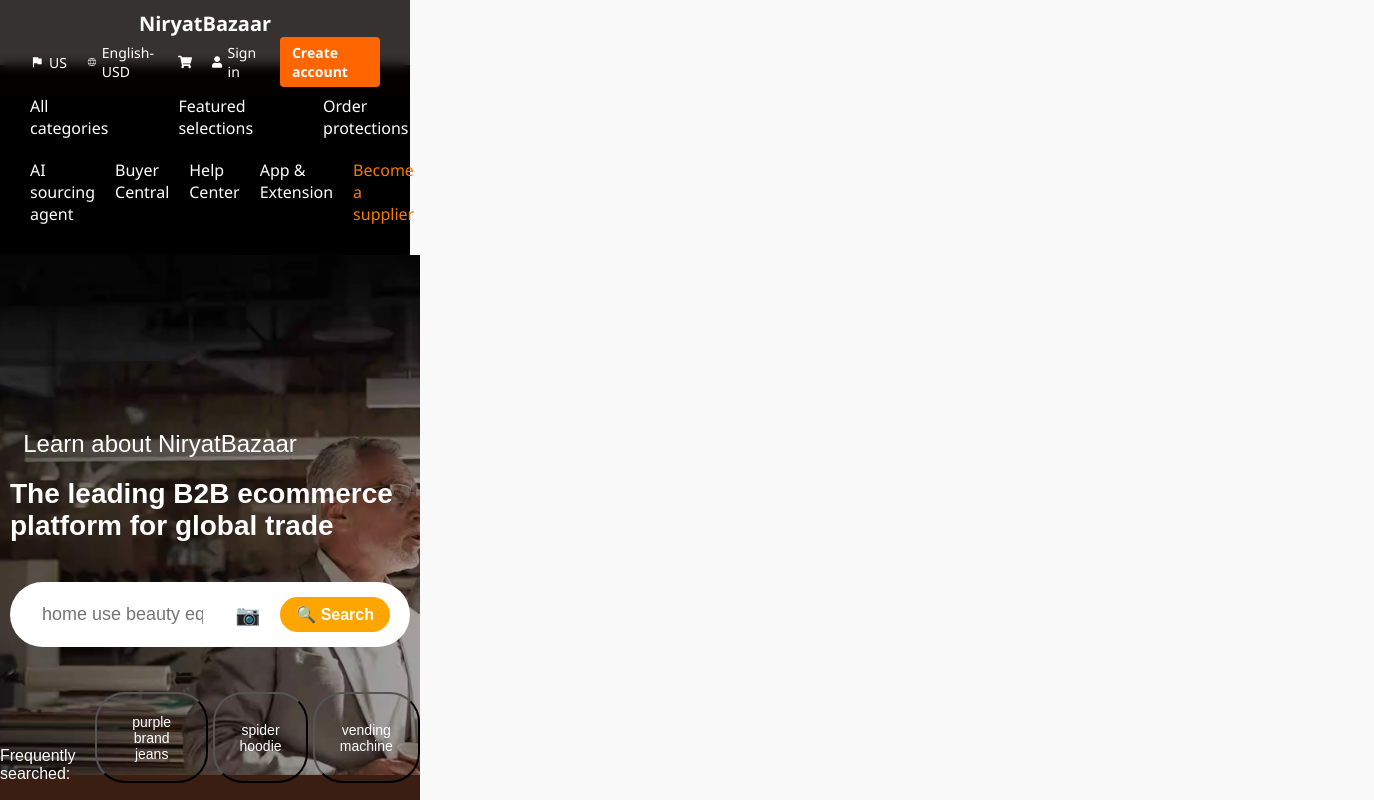
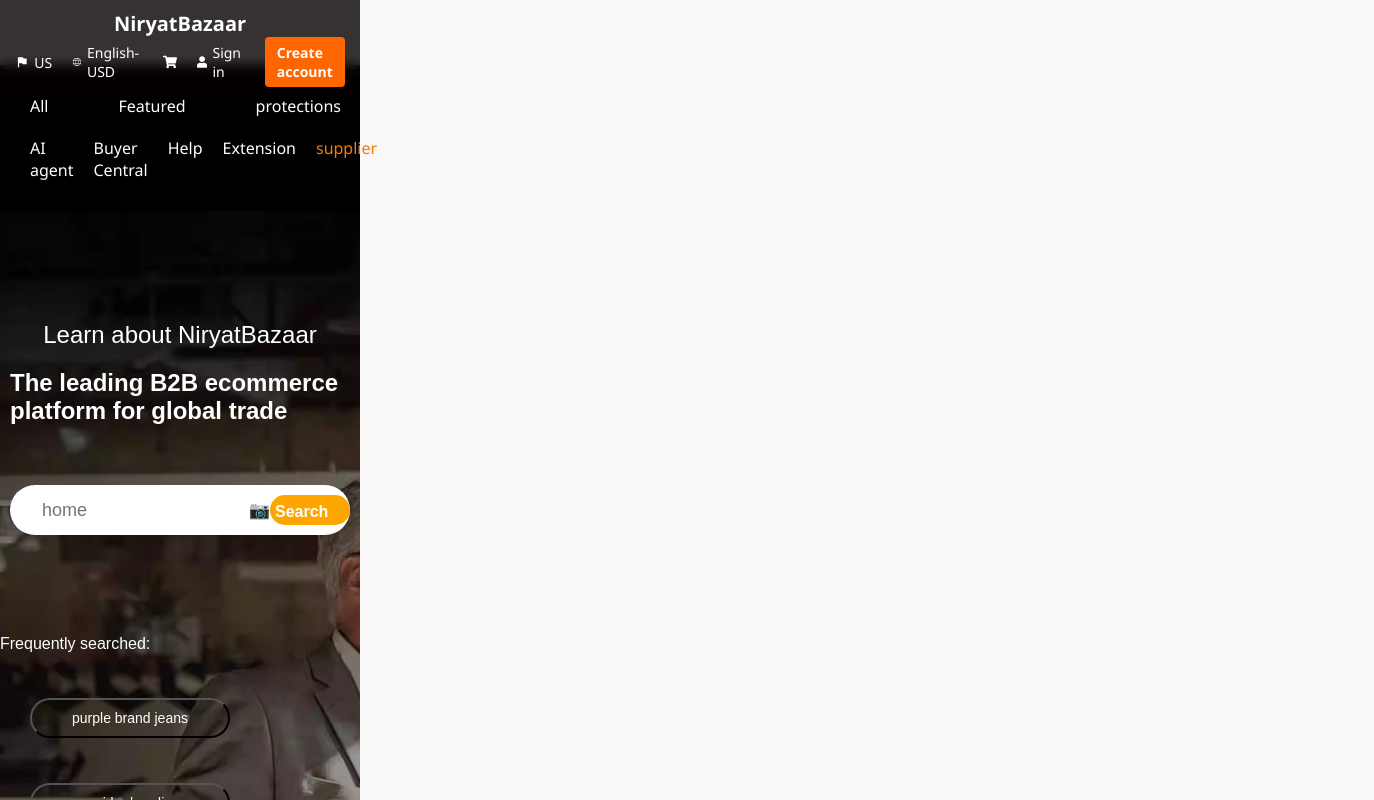
Before and after one commit to medhashree05/niryatbazaar, a React (Create React App) app in the folder frontend/: page /#/ in a window 1280 px wide. Shown: the top 800 px of the page, 1374 px wide, since content can reach past the window. Built offline with nearby package versions, Linux system fonts and the light colour scheme.

Commit message:
changes made

```diff
--- a/frontend/src/Pages/Home.css
+++ b/frontend/src/Pages/Home.css
@@ -1,39 +1,42 @@
 .block_1 {
     color: white;
-    min-height: 70vh;
+    min-height: 100vh;
     padding-top: 150px;
     font-family: Arial, sans-serif;
     margin-left: 0px;
     background-position: center;
     background-size: cover;
-   width: 420px;
+   width: 360px;
 }
 .main_1 p{
   text-align: center;
   font-size: 24px;
   padding: 10px;
-  margin-left: -100px;
+  margin-left: 0px;
+  margin-top: -50px;
 
 }
 
 .main_1 h1 {
-  font-size: 28px;
+  font-size: 24px;
   margin-top: 10px;
   font-weight: bold;
   margin-left: 10px;
 }
 
 .search {
-  margin: 40px auto 0 auto;
+  margin: 60px auto 0 auto;
   background-color: white;
   border-radius: 40px;
   display: flex;
   align-items: center;
   justify-content: space-between;
-  width: 400px;
-  padding: 0px 20px;
-  gap: 20px;
+  width: 340px;
+  padding: 0px 0px;
+  gap: 0px;
   color: black;
+  height: 50px;
+
 
 }
 
@@ -43,26 +46,31 @@
   flex: 1;
   font-size: 18px;
   color: grey;
+  width: 120px;
+  margin-left: 20px;
 }
 
 .cam {
-  font-size: 20px;
+  font-size: 17px;
   cursor: pointer;
 }
 
 .search_logo {
   background-color: orange;
   color: white;
-  padding: 8px 16px;
+  padding: 8px 5px;
   border-radius: 20px;
   font-weight: bold;
   cursor: pointer;
+  width: 80px;
+  height: 30px;
 }
 
 .frequent {
   display: flex;
+  flex-direction: column;
   justify-content: center;
-  gap: 5px;
+  gap: 100px;
   margin-top: 100px;
 }
 
@@ -73,8 +81,10 @@
   padding: 10px 20px;
   border-radius: 30px;
   font-size: 14px;
+  margin-left: 30px;
   border: 2px outset black;
   cursor: pointer;
+  width: 200px;
 }
 
 .one:hover ,.two:hover,.three:hover{
@@ -91,7 +101,7 @@
   display: flex;
   flex-direction: column;
   justify-content: center;
-  width: 420px;
+  width: 360px;
 }
 
 .view:hover{
@@ -150,7 +160,7 @@
   padding: 60px 20px;
   background: white;
   color: black;
-  width: 420px;
+  width: 360px;
 }
 
 .top-section {
@@ -217,13 +227,13 @@
   margin-bottom: 8px;
 }
 .block_4 {
-  padding: 50px 100px;
+  padding: 50px 20px;
   background: #f6f6f6;
-  width: 420px;
+  width: 360px;
 }
 
 .block_4 h2 {
-  font-size: 28px;
+  font-size: 24px;
   font-weight: 600;
   margin-bottom: 30px;
   display: flex;
@@ -245,14 +255,16 @@
   padding: 20px;
   flex: 1;
   max-width: 500px;
-  height: 700px;
+  width: 300px;
+  height: 800px;
+  margin-left: 0px;
   box-shadow: 0 4px 12px rgba(0,0,0,0.05);
 }
 
 .column h3 {
   display: flex;
   justify-content: space-between;
-  font-size: 18px;
+  font-size: 13px;
   margin-bottom: 15px;
   font-weight: bold;
 }
@@ -264,7 +276,7 @@
 
 .top-ranking-carousel .carousel-container {
   position: relative;
-  height: 600px;
+  height: 200px;
   overflow: hidden;
   border-radius: 12px;
   border: 1px solid #ccc;
@@ -324,10 +336,11 @@
   border-radius: 16px;
   box-shadow: 0 2px 8px rgba(0,0,0,0.05);
   margin-bottom: 10px;
+  height: 100px;
 }
 
 .deal-image {
-  width: 80px;
+  width: 100px;
   height: auto;
   margin-right: 16px;
 }
@@ -351,16 +364,17 @@
 }
 
 .deal-image-full {
-  width: 100%;
-  border-radius: 8px;
+    width: 100%;
+    border-radius: 8px;
+    height: fit-content;
 }
 
 
 .block_5 {
   padding: 60px 20px;
   background: white;
-  margin-top: 250px;
-   width: 420px;
+  margin-top: 0px;
+   width: 360px;
 }
 
 .block_5 h2 {
@@ -376,7 +390,7 @@
   gap: 20px;
   justify-content: center;
   flex-wrap: wrap;
-  margin-left: 70px;
+  margin-left: 40px;
 
 }
 .ranking-number{
@@ -435,7 +449,7 @@
   color: white;
   padding: 60px 20px;
   overflow: hidden;
-   width: 420px;
+   width: 360px;
 }
 
 .block_6::before {
@@ -514,7 +528,7 @@
   padding: 60px 40px;
   align-items: flex-start;
   flex-wrap: wrap;
-   width: 420px;
+   width: 360px;
 }
 
 .left-section {
@@ -574,7 +588,7 @@
 }
 
 .main-image {
-  width: 600px;
+  max-width: 300px;
   margin-bottom: 20px;
   object-fit: contain;
 }
@@ -631,7 +645,7 @@
   background-color: #f9f5f2;
   padding: 60px 30px;
   text-align: center;
-   width: 420px;
+   width: 360px;
 }
 
 .block_8 h2 {
@@ -708,7 +722,7 @@
   padding: 60px 30px;
   text-align: center;
   background: #fff;
-   width: 420px;
+   width: 360px;
 }
 
 .block_9 h2 {
@@ -725,35 +739,39 @@
 
 .cards {
   display: flex;
+  flex-direction: column;
   gap: 20px;
-  margin-left: 40px;
+  margin-left: 15px;
 
 }
+.cards-1{
+  width: 280px;
+}
 
-.card {
+.card-9 {
   border-radius: 16px;
   overflow: hidden;
   text-align: left;
   background: #fff5ef;
-  width: 600px;
+  width: 300px;
   height: 250px;
   margin-bottom: 20px;
 }
 
-.card img {
+.card-9 img {
   width: 100%;
   height: 200px;
   object-fit: cover;
 
 }
 
-.card h4 {
+.card-9 h4 {
   margin: 10px 20px 5px;
   color: #f60;
   font-size: 0.85rem;
 }
 
-.card p {
+.card-9 p {
   margin: 0 20px 20px;
   font-size: 1.1rem;
   color: #222;
@@ -764,7 +782,7 @@
   text-align: center;
   color: white;
   position: relative;
-  width: 420px;
+  width: 360px;
 }
 
 .block_10::before {
--- a/frontend/src/Pages/Home.js
+++ b/frontend/src/Pages/Home.js
@@ -110,9 +110,9 @@
       </div>
 
       <div className="search">
-        <input type="text" className="bar" placeholder="home use beauty equipment" />
+        <input type="text" className="bar" placeholder="home " />
         <div className="cam">📷</div>
-        <div className="search_logo">🔍 Search</div>
+        <div className="search_logo">Search</div>
       </div>
 
       <div className="frequent">
@@ -358,19 +358,19 @@
   </p>
   <div className="cards">
     <div className="cards-1">
-
+    <div className="card-9">
       <img src={business} alt="Mission" />
       <h4>OUR MISSION</h4>
-
+    </div>
 
     </div>
     <div className="cards-2">
-    <div className="card">
+    <div className="card-9">
       <img src={map} alt="Locations" />
       <h4>OUR LOCATIONS</h4>
 
     </div>
-    <div className="card">
+    <div className="card-9">
       <img src={sky} alt="ESG" />
       <h4>OUR ESG PROMISES</h4>
 
--- a/frontend/src/components/Footer.css
+++ b/frontend/src/components/Footer.css
@@ -4,7 +4,7 @@
   font-size: 14px;
   color: #333;
   padding: 40px 20px;
-   width: 410px;
+   width: 360px;
 
 }
 
@@ -52,7 +52,7 @@
 
 }
 
-.column {
+.column_1 {
   min-width: 180px;
   margin: 10px 0;
   padding-bottom: 0;
@@ -60,18 +60,18 @@
 
 }
 
-.column h4 {
+ h4 {
   font-size: 16px;
   margin-bottom: 10px;
 }
 
-.column ul {
+ ul {
   list-style: none;
   padding: 0;
   margin: 0;
 }
 
-.column li {
+ li {
   margin: 5px 0;
   margin-bottom: 20px;
   color: black;
--- a/frontend/src/components/Header.css
+++ b/frontend/src/components/Header.css
@@ -16,7 +16,7 @@
 
 
 .categories-left {
-  width: 30%;
+  width: 70%;
   border-right: 1px solid #ddd;
 }
 
@@ -63,7 +63,7 @@
 .header-wrapper {
     background-size: cover;
     background-position: center top;
-    width: 410px;
+    width: 360px;
     color: white;
     position: relative;
 }
@@ -72,7 +72,7 @@
 .navbar_1 {
   position: fixed;
   top: 0;
-  width: 410px;
+  width: 360px;
   background-color: rgba(6, 0, 0, 0.8);
   padding: 10px 30px;
   display: flex;
@@ -111,7 +111,7 @@
   position: absolute;       /* Position relative to viewport */
   top: 50x;             /* Adjust based on navbar height */
   left: 0;               /* Aligns to the left edge of screen */
-  width:410px;          /* Full screen width */
+  width:360px;          /* Full screen width */
   background: white;
   color: black;
   padding: 20px 40px;
@@ -136,6 +136,7 @@
 
 .d_1{
   display:flex ;
+  flex-direction: column;
 }
 
 /* Create button */
@@ -224,7 +225,8 @@
 }
 .d_2{
   display: flex;
-  gap: 250px;
+  gap: 20px;
+  flex-direction: column;
 }
 
 .featured-card p {
@@ -235,7 +237,9 @@
 
 .d_3{
   display: flex;
+  flex-direction: column;
  gap: 20px;
+
 }
 .dropdown-card {
   flex: 1 1 220px;
@@ -270,10 +274,12 @@
 
 .dropdown-content {
   display: flex;
-  max-width: 1400px;
-  margin: 0 auto;
+  flex-direction: column;
+  width: 360px;
+
+  margin-left: -23px;
   align-items: center;
-  gap: 40px;
+  gap: 20px;
 }
 
 .dropdown-image {
@@ -291,6 +297,7 @@
 
 .dropdown-text {
   flex: 1;
+  margin-left: -10px;
 }
 
 .dropdown-text h2 {
@@ -326,6 +333,7 @@
 /* Buyer Central grid */
 .dropdown-grid {
   display: grid;
+  grid-column: auto;
   grid-template-columns: repeat(auto-fill, minmax(180px, 1fr));
   gap: 40px;
   max-width: 1400px;
@@ -394,19 +402,23 @@
 }
 
 .tab-dropdown {
-  position: absolute;
-  top: 100%;
-
+   position: absolute;
+  top: 100%; /* right below the trigger */
+  left: 0;
   width: 300px;
-  background: #fff;
-  box-shadow: 0 8px 16px rgba(0,0,0,0.15);
-  border-radius: 8px;
-  padding: 16px;
-  z-index: 999;
-  display: none;
-  flex-direction: column;
-  gap: 12px;
-
+  background: white;
+  border: 1px solid #ddd;
+  padding: 20px;
+  z-index: 1000;
+  box-shadow: 0 2px 8px rgba(0, 0, 0, 0.1);
+  display: none; /* hide by default */
+}
+@media (max-width: 360px) {
+  .tab-dropdown {
+    width: 90vw;
+    left: 50%;
+    transform: translateX(-50%);
+  }
 }
 
 .tr1{
--- a/frontend/src/components/Header.js
+++ b/frontend/src/components/Header.js
@@ -160,7 +160,7 @@
       <div className="navbar_2">
         <div className="navbar2_left">
           <div className="menu-item ">
-  All categories
+  All
   <div className="dropdown">
     <div className='d_1'>
     <div className="categories-left">
@@ -174,35 +174,13 @@
         <li>Jewelry, Eyewear & Watches</li>
       </ul>
     </div>
-    <div className="categories-right">
-      {[
-        "Safety Helmets",
-        "Inspection Camera",
-        "Notebooks",
-        "Laptops",
-        "Car Perfume",
-        "Gaming Laptops",
-        "Tactical Pouch",
-        "Used Laptops",
-        "Camping Tent",
-        "Televisions",
-        "Power Wrists",
-        "Fat Bike",
-        "PC",
-        "Graphics Cards",
-      ].map((item, index) => (
-        <div className="category-card" key={index}>
-          <img src={images[index]} alt={item} />
-          <p>{item}</p>
-        </div>
-      ))}
-    </div>
+
   </div>
   </div>
 </div>
 
           <div className='menu-item '>
-  Featured selections
+  Featured
   <div className='dropdown'>
     <div className='d_2'>
     <div className="featured-card">
@@ -231,7 +209,7 @@
 
 
          <div className='menu-item'>
-  Order protections
+  protections
   <div className='dropdown'>
    <div className='d_3'>
       <div className="dropdown-card">
@@ -263,7 +241,7 @@
         <div className="navbar2_right">
 
 <div class="menu-item">
- AI sourcing agent
+ AI  agent
   <div class="dropdown">
     <div class="dropdown-content">
       <img src= {AI} alt="AI Sourcing Agent" class="dropdown-image" />
@@ -329,12 +307,12 @@
 </div>
 
           <div class="menu-item">
-  Help Center
+  Help
   <div class="dropdown">
     <div class="dropdown-content">
       <div class="dropdown-text">
         <h2>Need help?</h2>
-        <p>Get support for your orders and resolve issues quickly</p>
+        <p>Get support for orders and resolve issues quickly</p>
         <ul>
           <li><strong>Open a dispute</strong><br/>Resolve product/order issues</li>
           <li><strong>Report IPR infringement</strong><br/>Protect your brand & content</li>
@@ -347,7 +325,7 @@
   </div>
 </div>
 <div class="menu-item">
-  App & Extension
+   Extension
   <div class="dropdown">
     <div class="dropdown-content">
       <img src={extension} alt="NiryatBazaar App" class="dropdown-image-ext" />
@@ -366,7 +344,7 @@
 </div>
 
           <div className='menu-item supplier' >
-            <Link to='https://register.NiryatBazaar/reg/form.htm?entrance=buyerHome'>Become a supplier</Link>
+            <Link to='https://register.NiryatBazaar/reg/form.htm?entrance=buyerHome'>supplier</Link>
 
           </div>
         </div>
```
Also changed, not shown: frontend/src/components/Footer.js (+5 -5 lines).
